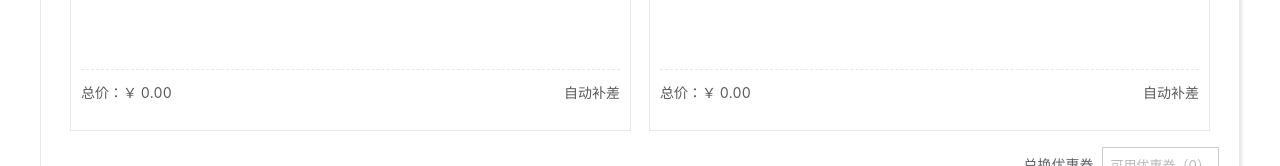
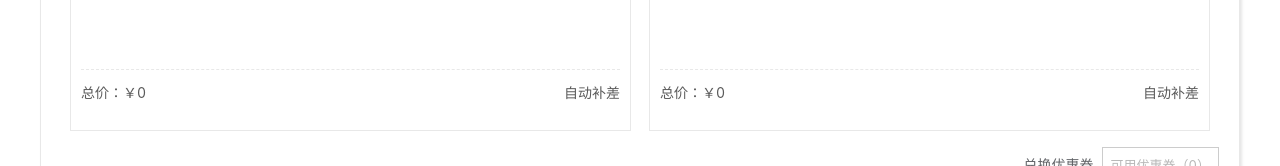
Before and after one commit to vivid05/Gun, a React (Create React App) app: page / in a window 1280 px wide. Shown: the part 424-590 px from the top of the page. Built offline with nearby package versions, Linux system fonts and the light colour scheme.

Commit message:
价格统计实现

```diff
--- a/src/App.js
+++ b/src/App.js
@@ -15,7 +15,7 @@ class App extends Component{
       robotlist:[] //机器人报价列表
     }
 }
- //此方法传递给子组件调用
+ //此方法由子组件调用
   getChildrenMsg = (result, msg) => {
     if(msg.type==1){
       this.state.userlist.push(msg)
@@ -24,7 +24,6 @@ class App extends Component{
     }
     this.setState({childrenMsg:this.state.userlist})
     this.setState({childrenMsg:this.state.robotlist})
-
   }
   render(){
     return (
--- a/src/gunInventory/gunInventory.jsx
+++ b/src/gunInventory/gunInventory.jsx
@@ -95,7 +95,7 @@ class gunInventory extends Component {
 
     }
 
-    //获取自组件的数据，并带参执行父组件的函数
+    //获取子组件的数据，并带参执行父组件的函数
     getChildrenMsg = (result, msg) => {
         this.props.getChildrenMsg(this,msg)
         for(var i=0;i<this.state.weapondata.length;i++){
--- a/src/trade/trade.jsx
+++ b/src/trade/trade.jsx
@@ -6,15 +6,35 @@ class trade extends Component {
         super(props)
         this.state={
             userlist:[], //用户库存列表
-            robotlist:[] //机器人库存列表
+            robotlist:[], //机器人库存列表
+            user_total:0,
+            robot_total:0
         }
     }
 
     //监听props数据变化，实时更新传过来的数据
     UNSAFE_componentWillReceiveProps(){
+        console.log(123)
+        let userarr=[0]
+        let robotarr=[0]
+        for(var i=0;i<this.props.userlist.length;i++){
+            userarr.push(this.props.userlist[i].price)
+        }
+        for(var i=0;i<this.props.robotlist.length;i++){
+            robotarr.push(this.props.robotlist[i].price)
+        }
+        let usertotal=userarr.reduce((pre,cur)=>{
+            return pre+cur
+        })
+        let robottotal=robotarr.reduce((pre,cur)=>{
+            return pre+cur
+        })
+        this.setState({user_total:usertotal})
+        this.setState({robot_total:robottotal})
         this.setState({userlist:this.props.userlist})
         this.setState({robotlist:this.props.robotlist})
     }
+
 
     //点击根据id删除列表中的数据
     delcard = (result,msg) => {
@@ -22,12 +42,14 @@ class trade extends Component {
           for(var i=0;i<this.state.userlist.length;i++){
               if(this.state.userlist[i].id==msg.id){
                   this.state.userlist.splice(i,1)
+                  this.state.user_total-=msg.price
               }
           }
         }else if(msg.type==2){
             for(var i=0;i<this.state.robotlist.length;i++){
                 if(this.state.robotlist[i].id==msg.id){
                     this.state.robotlist.splice(i,1)
+                    this.state.robot_total-=msg.price
                 }
             }
         }
@@ -64,7 +86,7 @@ class trade extends Component {
                         <Guncardsmall delcard={this.delcard} gunlist={this.state.userlist}/>
                     </div>
                     <div className="content-price">
-                        <p className="fl">总价：￥ 0.00</p>
+                        <p className="fl">总价：￥{this.state.user_total}</p>
                         <p className="fr">自动补差</p>
                     </div>
                 </div>
@@ -76,7 +98,7 @@ class trade extends Component {
                         <Guncardsmall delcard={this.delcard} gunlist={this.state.robotlist}/>
                     </div>
                     <div className="content-price">
-                        <p className="fl">总价：￥ 0.00</p>
+                        <p className="fl">总价：￥{this.state.robot_total}</p>
                         <p className="fr">自动补差</p>
                     </div>
                 </div>
```
